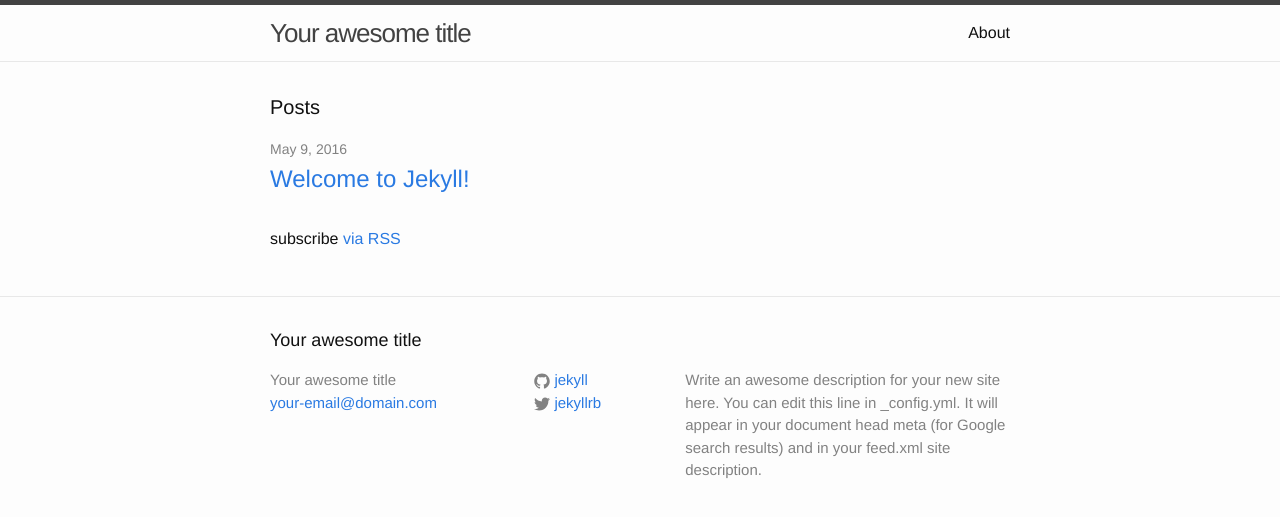
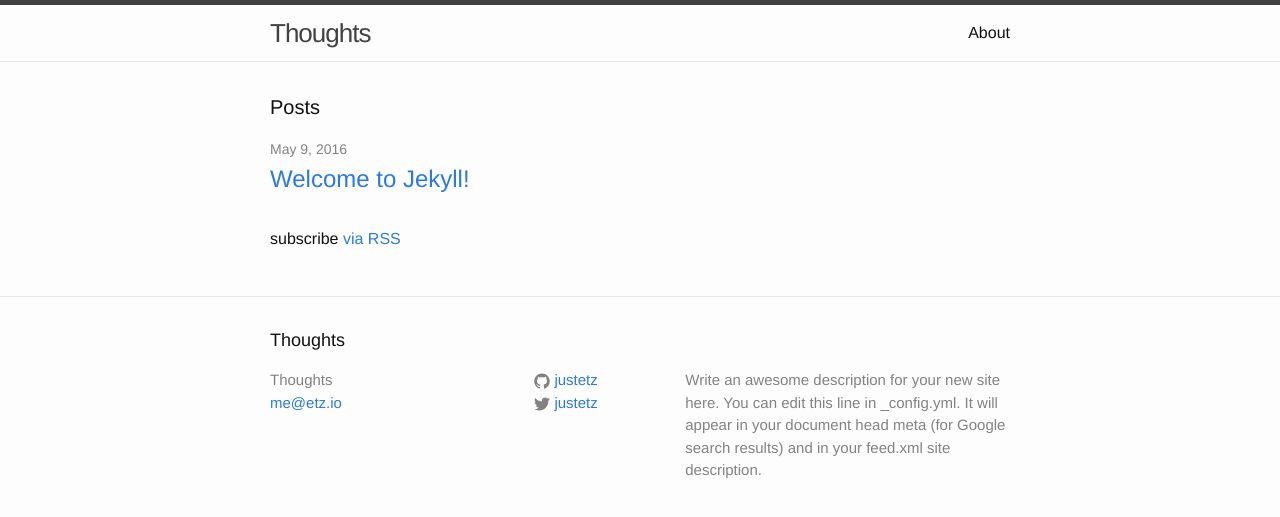
Before and after one commit to justetz/thoughts, a Jekyll site: the page built from index.html, in a window 1280 px wide. Shown: the top 517 px of the page. Built offline with Jekyll 4.4.1, drawn with Linux system fonts in a browser that asks for light colours.

Commit message:
Updated config

```diff
--- a/_config.yml
+++ b/_config.yml
@@ -6,16 +6,16 @@
 # 'jekyll serve'. If you change this file, please restart the server process.
 
 # Site settings
-title: Your awesome title
-email: your-email@domain.com
+title: Thoughts
+email: me@etz.io
 description: > # this means to ignore newlines until "baseurl:"
   Write an awesome description for your new site here. You can edit this
   line in _config.yml. It will appear in your document head meta (for
   Google search results) and in your feed.xml site description.
-baseurl: "" # the subpath of your site, e.g. /blog
-url: "http://yourdomain.com" # the base hostname & protocol for your site
-twitter_username: jekyllrb
-github_username:  jekyll
+baseurl: "/thoughts" # the subpath of your site, e.g. /blog
+url: "http://etz.io" # the base hostname & protocol for your site
+twitter_username: justetz
+github_username:  justetz
 
 # Build settings
 markdown: kramdown
```
